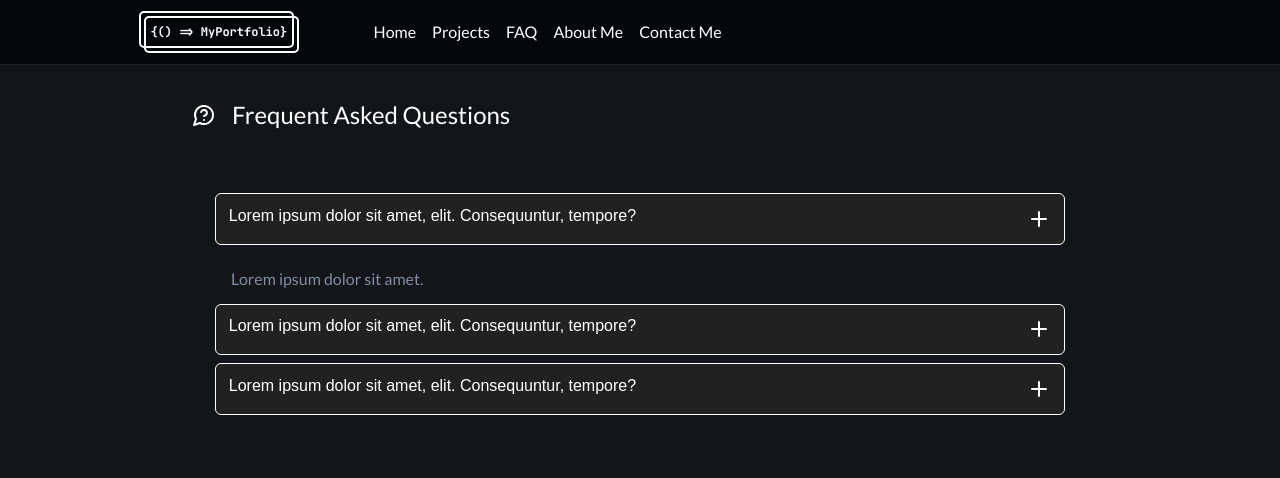
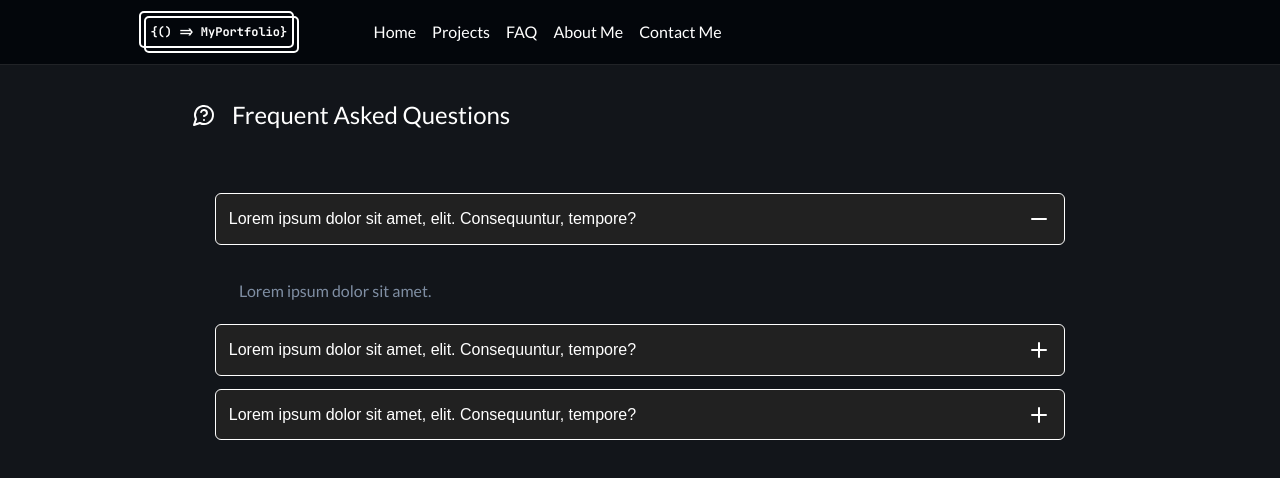
Before and after one commit to billybenntt/portfolio-project-0-showcase, a Next.js app: page /faq in a window 1280 px wide. Shown: the top 478 px of the page. Built offline with nearby package versions, Linux system fonts and the light colour scheme.

Commit message:
styled faq accordion

```diff
--- a/src/components/AccordionComponent.tsx
+++ b/src/components/AccordionComponent.tsx
@@ -1,42 +1,40 @@
 import * as Accordion from '@radix-ui/react-accordion';
-import {PlusIcon} from 'lucide-react'
+import {PlusIcon, MinusIcon} from 'lucide-react'
 
 function AccordionComponent() {
     return (
         <Accordion.Root type="single" defaultValue="item-1" collapsible>
-
             <div className=" accordion-center">
                 <Accordion.Item value="item-1">
                     <Accordion.Header>
                         <Accordion.Trigger className="question">
                             <span>Lorem ipsum dolor sit amet, elit. Consequuntur, tempore?</span>
-                            <PlusIcon/>
+                            <PlusIcon className="icon-open"/>
+                            <MinusIcon className="icon-close"/>
                         </Accordion.Trigger>
                     </Accordion.Header>
                     <Accordion.Content className="answer">
                         Lorem ipsum dolor sit amet.
                     </Accordion.Content>
                 </Accordion.Item>
-
                 <Accordion.Item value="item-2">
                     <Accordion.Header>
                         <Accordion.Trigger className="question">
                             <span>Lorem ipsum dolor sit amet, elit. Consequuntur, tempore?</span>
-                            <PlusIcon/>
-
+                            <PlusIcon className="icon-open"/>
+                            <MinusIcon className="icon-close"/>
                         </Accordion.Trigger>
                     </Accordion.Header>
                     <Accordion.Content className="answer">
                         Lorem ipsum dolor sit amet.
                     </Accordion.Content>
                 </Accordion.Item>
-
-
                 <Accordion.Item value="item-3">
                     <Accordion.Header>
                         <Accordion.Trigger className="question">
                             <span>Lorem ipsum dolor sit amet, elit. Consequuntur, tempore?</span>
-                            <PlusIcon/>
+                            <PlusIcon className="icon-open"/>
+                            <MinusIcon className="icon-close"/>
                         </Accordion.Trigger>
                     </Accordion.Header>
                     <Accordion.Content className="answer">
--- a/src/styles/output.css
+++ b/src/styles/output.css
@@ -446,6 +446,7 @@ section.skills .skills-center {
 .accordion-center .question {
   display: flex;
   justify-content: space-between;
+  align-items: center;
   border: 1px solid white;
   border-radius: 6px;
   font-size: 1rem;
@@ -454,10 +455,16 @@ section.skills .skills-center {
   text-align: start;
   color: #FFFFFF;
   width: 100%;
-  margin-bottom: 0.5rem;
+  margin-bottom: 0.8rem;
+}
+.accordion-center .question[data-state=open] > .icon-open {
+  display: none;
+}
+.accordion-center .question[data-state=closed] > .icon-close {
+  display: none;
 }
 .accordion-center .answer {
-  padding: 1rem;
+  padding: 1.5rem;
 }
 
 @media only screen and (min-width: 768px) {
--- a/src/styles/scss/_layout.scss
+++ b/src/styles/scss/_layout.scss
@@ -371,6 +371,7 @@ section.skills {
   .question {
     display: flex;
     justify-content: space-between;
+    align-items: center;
     border: 1px solid white;
     border-radius: $rounded-md;
     font-size: 1rem;
@@ -379,11 +380,20 @@ section.skills {
     text-align: start;
     color: $accent-light-100;
     width: 100%;
-    margin-bottom: 0.5rem;
+    margin-bottom: 0.8rem;
   }
 
+  .question[data-state='open'] > .icon-open {
+    display: none;
+  }
+
+  .question[data-state='closed'] > .icon-close {
+    display: none;
+  }
+
+
   .answer {
-    padding: 1rem;
+    padding: 1.5rem;
 
   }
 
@@ -462,11 +472,9 @@ section.skills {
   }
 
 
-  .accordion-center{
+  .accordion-center {
     width: $max-w-md;
   }
-
-
 
 
   @media only screen and (min-width: map-get($breakpoints, "lg")) {
```
